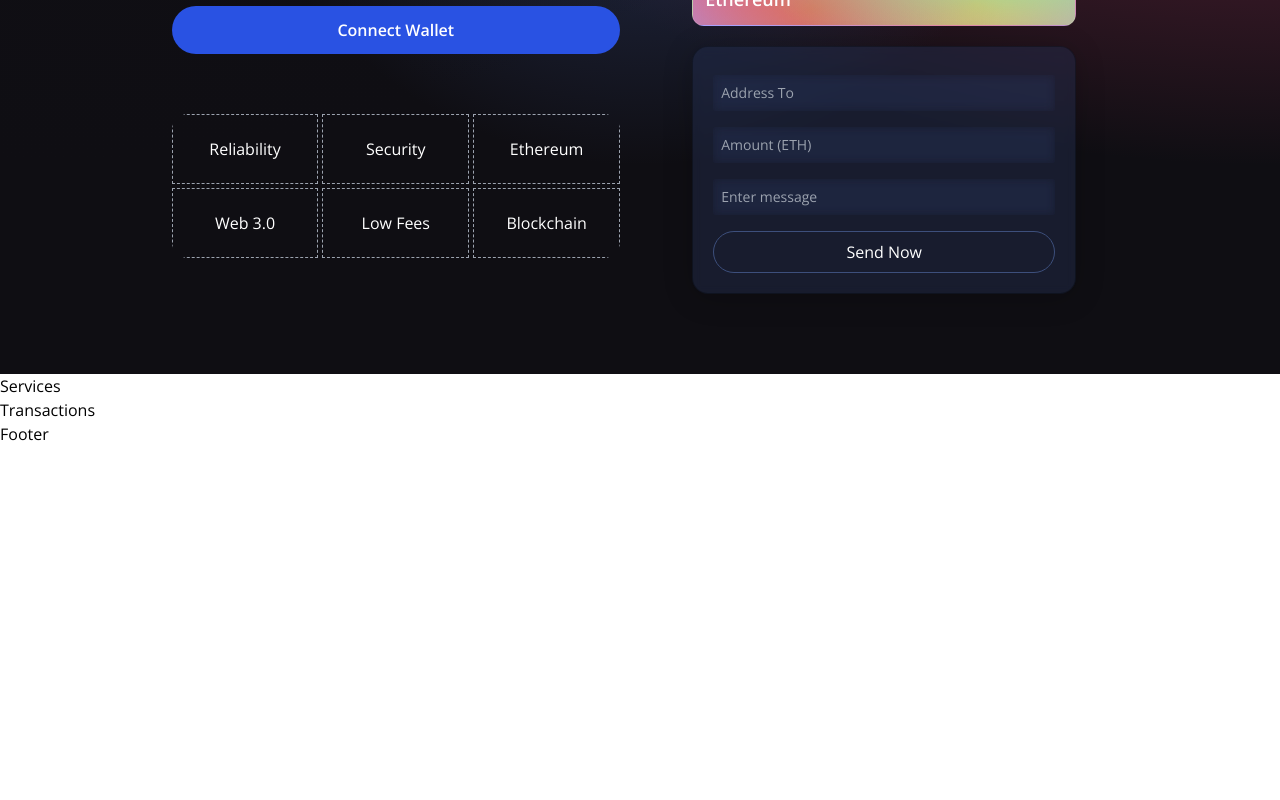
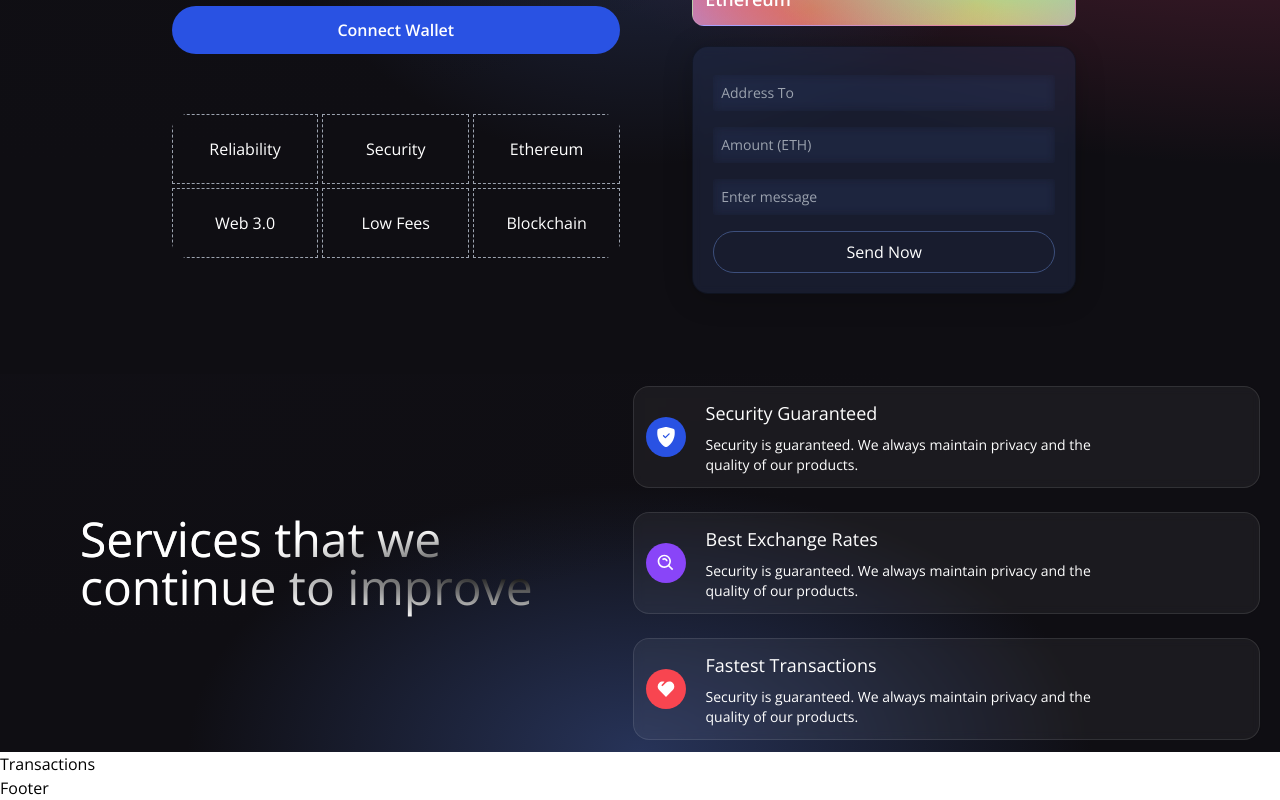
Before and after one commit to LouayH/krypto, a React (Vite) app in the folder frontend/: page / in a window 1280 px wide. Shown: the part 338-1138 px from the top of the page. Before the commit the page ends 800 px from the top, so only its background shows below. Built offline with nearby package versions, Linux system fonts and the light colour scheme; a web font is replaced by a local one.

Commit message:
Making of Services component

```diff
--- a/frontend/src/components/Services.jsx
+++ b/frontend/src/components/Services.jsx
@@ -1,6 +1,39 @@
+import { BsShieldFillCheck } from "react-icons/bs";
+import { BiSearchAlt } from "react-icons/bi";
+import { RiHeart2Fill } from "react-icons/ri";
+
+const Card = ({ title, subtitle, color, icon }) => (
+  <div className="flex justify-start items-center white-glassmorphism p-3 m-3 cursor-pointer hover:shadow-xl">
+    <div className={`w-10 h-10 rounded-full flex justify-center items-center ${color}`}>
+      {icon}
+    </div>
+    <div className="ml-5 flex-1 flex flex-col">
+      <h2 className="text-white text-lg">{title}</h2>
+      <p className="mt-2 text-white text-sm md:w-9/12">{subtitle}</p>
+    </div>
+  </div>
+)
+
 const Services = () => {
   return (
-    <p>Services</p>
+    <div className="flex flex-col ml:flex-row justify-center items-center w-full services-section">
+      <div className="flex ml:flex-row flex-col items-center justify-between md:p-20 py-12 px-4">
+        <div className="flex-1 flex flex-col justify-start items-start">
+          <h1 className="text-white text-3xl sm:text-5xl py-2 text-gradient">
+            Services that we <br />
+            continue to improve
+          </h1>
+        </div>
+      </div>
+      <div className="flex-1 flex flex-col justify-start items-center">
+        <Card title="Security Guaranteed" subtitle="Security is guaranteed. We always maintain privacy and the quality of our products."
+          color="bg-[#2952E3]" icon={<BsShieldFillCheck fontSize={20} className="text-white" />} />
+        <Card title="Best Exchange Rates" subtitle="Security is guaranteed. We always maintain privacy and the quality of our products."
+          color="bg-[#8945F8]" icon={<BiSearchAlt fontSize={20} className="text-white" />} />
+        <Card title="Fastest Transactions" subtitle="Security is guaranteed. We always maintain privacy and the quality of our products."
+          color="bg-[#F84550]" icon={<RiHeart2Fill fontSize={20} className="text-white" />} />
+      </div>
+    </div>
   );
 }
 
--- a/frontend/src/index.css
+++ b/frontend/src/index.css
@@ -24,6 +24,13 @@
 
 .logo {
   font-family: 'Wallpoet', cursive;
+}
+
+.services-section {
+  background-color:#0f0e13;
+  background-image:
+    radial-gradient(at 0% 0%, hsla(253,16%,7%,1) 0, transparent 50%),
+    radial-gradient(at 50% 100%, hsla(225,39%,25%,1) 0, transparent 50%);
 }
 
 .blue-glassmorphism {
```
